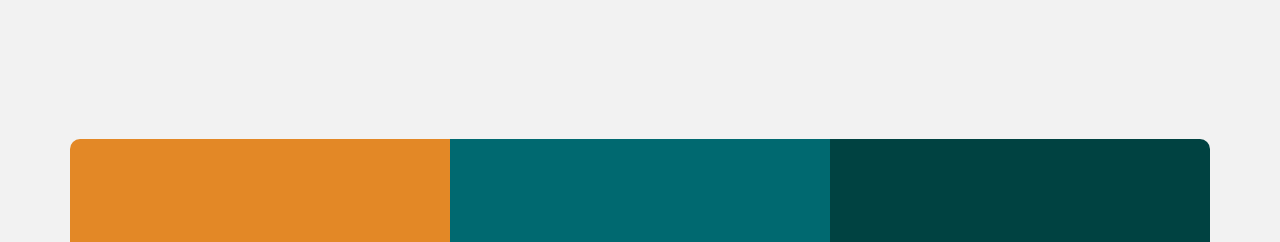
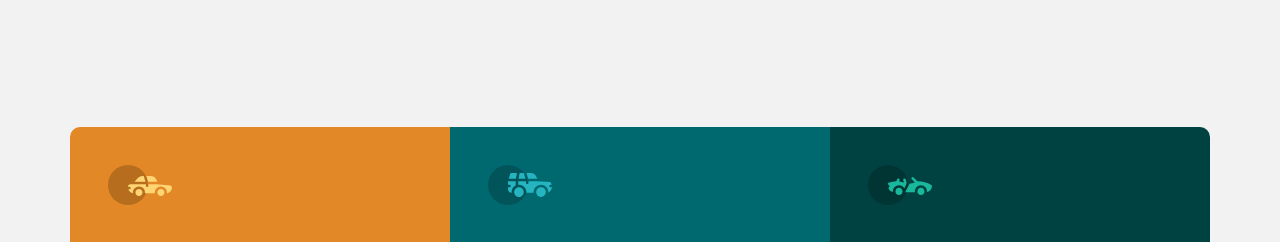
Before and after one commit to ThanhVuong0904/3-column-preview-card-component, a plain HTML site: page index.html in a window 1280 px wide. Shown: the top 242 px of the page. Drawn offline with Linux system fonts and the light colour scheme.

Commit message:
Update index.html

```diff
--- a/index.html
+++ b/index.html
@@ -4,7 +4,7 @@
   <meta charset="UTF-8">
   <meta name="viewport" content="width=device-width, initial-scale=1.0"> <!-- displays site properly based on user's device -->
 
-  <link rel="icon" type="image/png" sizes="32x32" href="./images/favicon-32x32.png">
+  <link rel="icon" type="image/png" sizes="32x32" href="favicon-32x32.png">
 
   <title>Frontend Mentor | 3-column preview card component</title>
   <link rel="stylesheet" href="style.css">
@@ -17,7 +17,7 @@
     <div class="row">
       <div class="col">
           <div class="item item-1">
-            <img src="/images/icon-sedans.svg" alt="">
+            <img src="icon-sedans.svg" alt="">
             <h1>SEDANS</h1>
             <p>Choose a sedan for its affordabillity and excellent
               fuel economy. Ideal for cruising in the city or on your next road trip
@@ -29,7 +29,7 @@
 
       <div class="col">
         <div class="item item-2">
-          <img src="/images/icon-suvs.svg" alt="">
+          <img src="icon-suvs.svg" alt="">
           <h1>SUVS</h1>
           <p>Choose a sedan for its affordabillity and excellent
             fuel economy. Ideal for cruising in the city or on your next road trip
@@ -41,7 +41,7 @@
 
       <div class="col">
         <div class="item item-3">
-          <img src="/images/icon-luxury.svg" alt="">
+          <img src="icon-luxury.svg" alt="">
           <h1>LUXURY</h1>
           <p>Choose a sedan for its affordabillity and excellent
             fuel economy. Ideal for cruising in the city or on your next road trip
```
